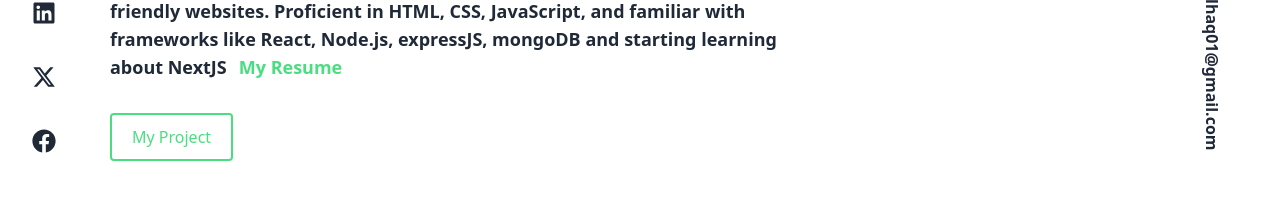
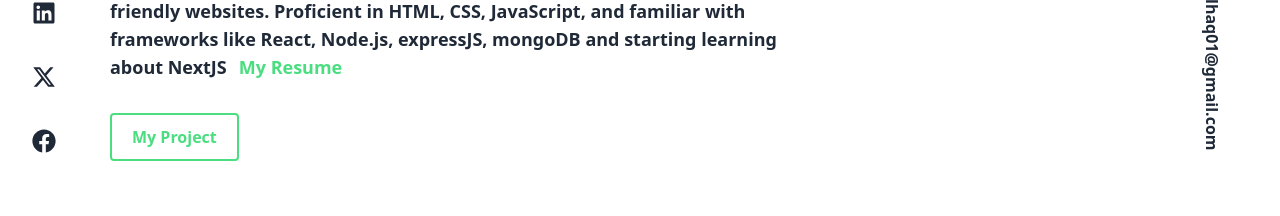
Before and after one commit to mozammal01/mozammal-haq, a React (Vite) app: page / in a window 1280 px wide. Shown: the part 383-599 px from the top of the page. Built offline with nearby package versions, Linux system fonts and the light colour scheme.

Commit message:
logo changed and left to right button updated

```diff
--- a/src/components/button/LeftToRight.jsx
+++ b/src/components/button/LeftToRight.jsx
@@ -8,7 +8,7 @@ const LeftToRight = ({ className, btnText }) => {
         className={`${className} relative bg-white rounded overflow-hidden border-2 border-green-400 text-green-400 duration-500 hover:text-white py-2.5 px-5 group`}>
         <span
           className="absolute w-32 h-16 group-hover:-me-32 transition-all ease-linear duration-500 bg-green-400 right-32 top-0"></span>
-        <span className="relative">{btnText}</span>
+        <span className="relative font-bold">{btnText}</span>
       </a>
     </>
   );
```
Also changed, not shown: src/assets/WhatsApp Image 2024-12-16 at 22.05.56_baebc579.jpg (deleted), src/assets/logo.png.
